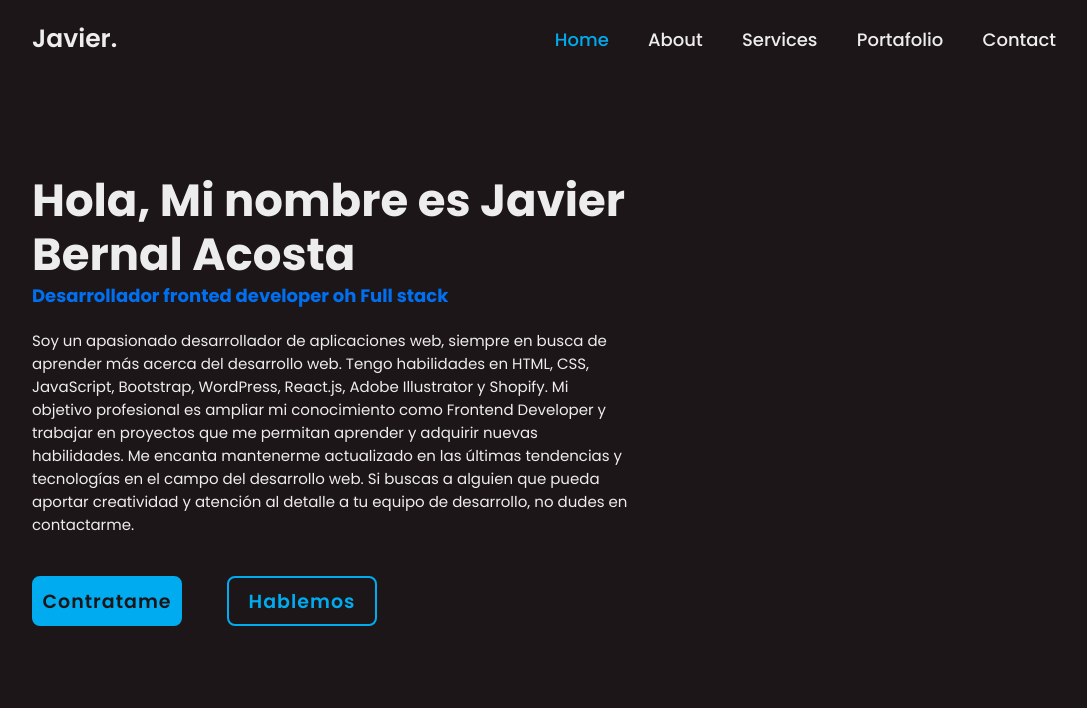
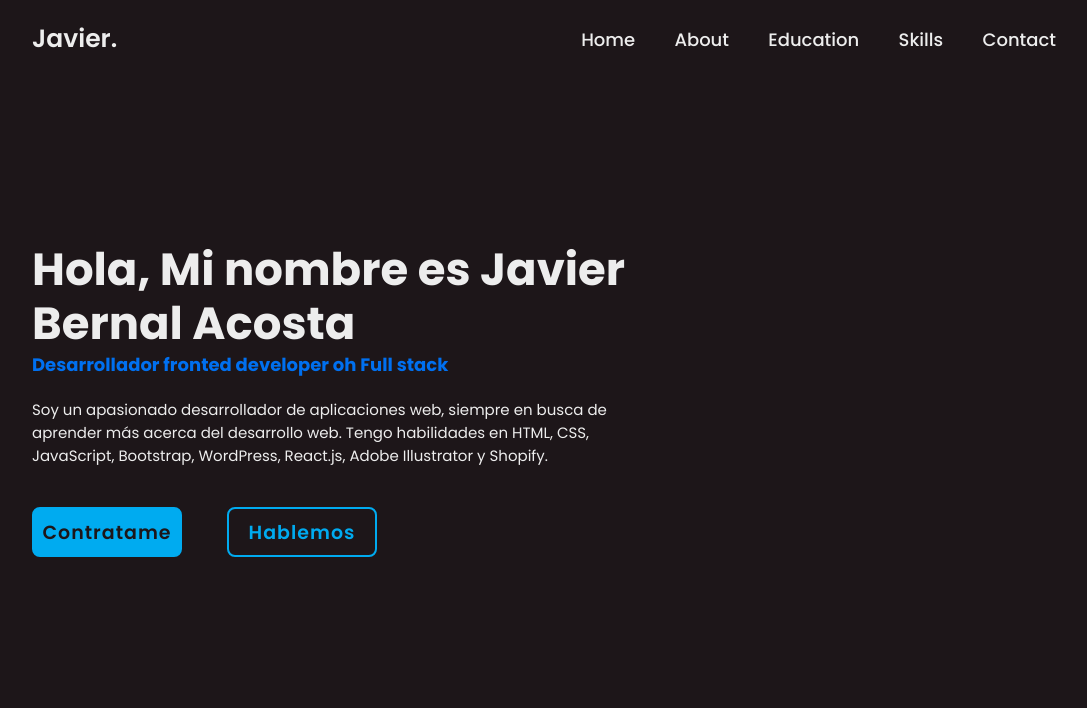
Before and after one commit to Wilz0n/Portafolio, a website: page html/index1P.html in a window 1280 px wide. Shown: the top 708 px of the page, without its empty margins (96-1183 px from the left). Drawn offline with nearby package versions, Linux system fonts and the light colour scheme.

Commit message:
Portafolio

```diff
--- a/html/index1P.html
+++ b/html/index1P.html
@@ -12,11 +12,11 @@
     <header class="header">
         <a href="#" class="logo">Javier.</a>
         <nav class="navbar">
-            <a href="#" class="active">Home</a>
-            <a href="#">About</a>
-            <a href="#">Services</a>
-            <a href="#">Portafolio</a>
-            <a href="#">Contact</a>
+            <a href="#home">Home</a>
+            <a href="#about">About</a>
+            <a href="#education">Education</a>
+            <a href="#skills">Skills</a>
+            <a href="#contact">Contact</a>
         </nav>
     </header>
 
@@ -26,17 +26,10 @@
             <h3>Desarrollador fronted developer oh Full stack</h3>
             <p>Soy un apasionado desarrollador de aplicaciones web,
                 siempre en busca de aprender más acerca del desarrollo web.
-                Tengo habilidades en HTML, CSS, JavaScript, Bootstrap, WordPress, React.js, Adobe Illustrator y Shopify.
-                Mi objetivo profesional es ampliar mi conocimiento
-                como Frontend Developer y trabajar en proyectos que me
-                permitan aprender y adquirir nuevas habilidades.
-                Me encanta mantenerme actualizado en las últimas tendencias y
-                tecnologías en el campo del desarrollo web. Si buscas a alguien que
-                pueda aportar creatividad y atención al detalle a tu equipo de desarrollo,
-                no dudes en contactarme.</p>
+                Tengo habilidades en HTML, CSS, JavaScript, Bootstrap, WordPress, React.js, Adobe Illustrator y Shopify.</p>
                 <div class="btn-box">
-                    <a href="#">Contratame</a>
-                    <a href="#">Hablemos</a>
+                    <a href="#contratame">Contratame</a>
+                    <a href="#hablemos">Hablemos</a>
                 </div>
         </div>
 
@@ -46,6 +39,6 @@
             <a href="#"><i class='bx bxl-linkedin-square' ></i></a>
         </div>
     </section>
-
+    <script src="js/script"></script>
 </body>
 </html>
```
Also changed, not shown: JS/script.js (added).
